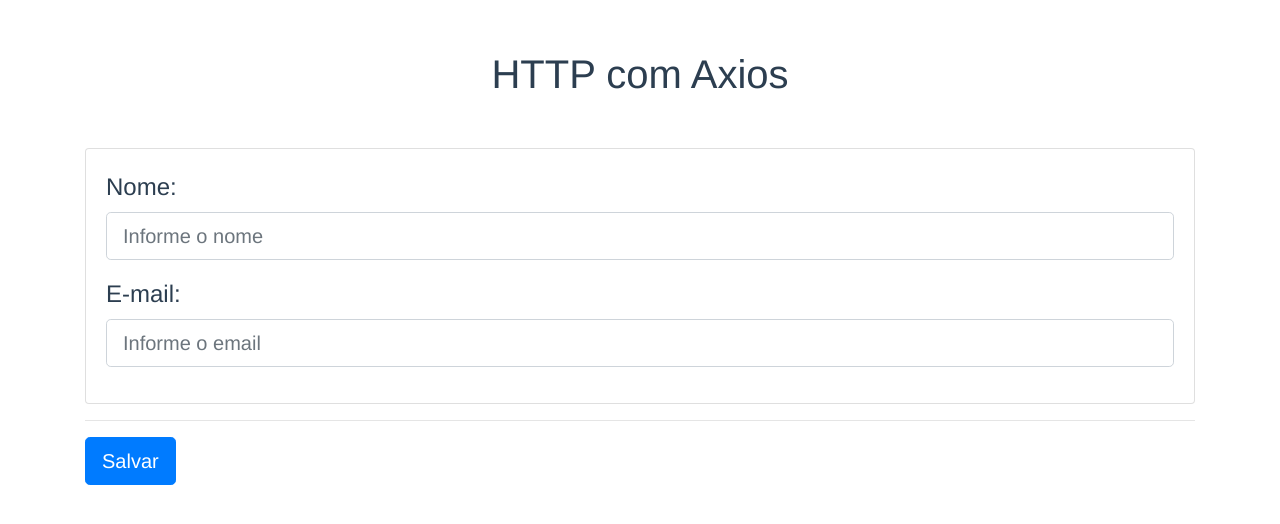
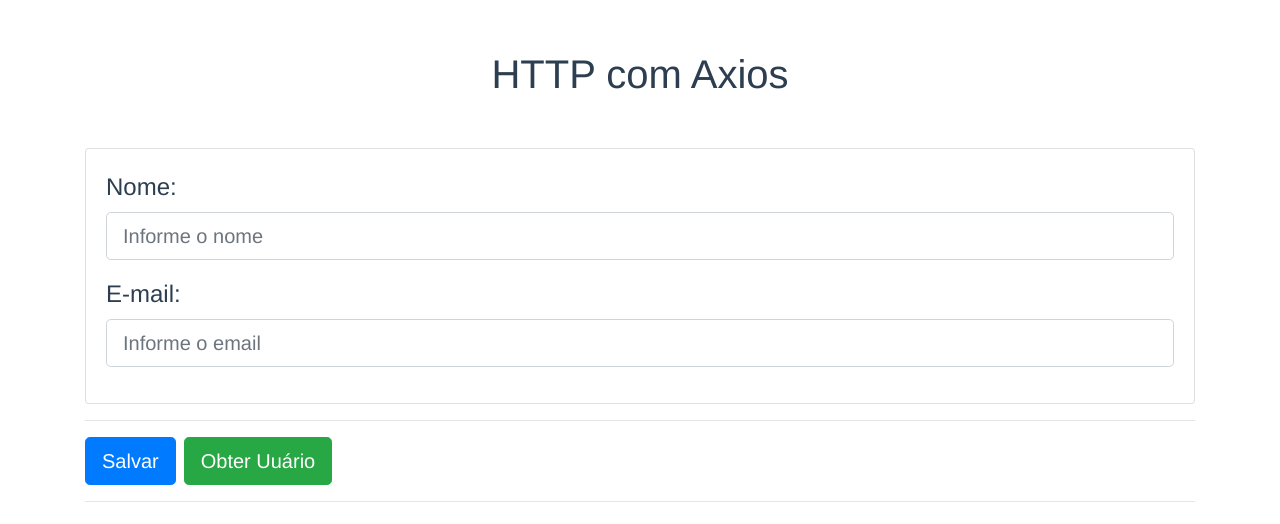
Before and after one commit to CURSOSDEVS/VUE-JS-CONECTANDO-SERVIDOR-VIA-HTTP, a Vue app in the folder http-exercicios/: page / in a window 1280 px wide. Shown: the top 524 px of the page. Built offline with nearby package versions, Linux system fonts and the light colour scheme.

Commit message:
Pegando dados do banco via GET e printando na tela com um v-for

```diff
--- a/http-exercicios/src/App.vue
+++ b/http-exercicios/src/App.vue
@@ -24,6 +24,20 @@
 			variant="primary"
 			size="lg"
 			@click="salvar">Salvar</b-button>
+		<b-button
+			variant="success"
+			size="lg"
+			class="ml-2"
+			@click="obterUsuarios">Obter Uuário</b-button>
+		<hr>
+		<b-list-group>
+			<b-list-group-item
+				v-for="(usuario, i) in usuarios" :key="usuario.i">
+				<span>Usuario: {{usuario.nome}}</span><br>
+				<span>email: {{usuario.email}}</span><br>
+				<span>ID: {{i}}</span><br>
+			</b-list-group-item>
+		</b-list-group>
 	</div>
 </template>
 
@@ -34,7 +48,8 @@
 			usuario:{
 				nome:'',
 				email:''
-			}
+			},
+			usuarios:[]
 		}
 	},
 	methods: {
@@ -43,6 +58,11 @@
 				this.usuario.nome = ''
 				this.usuario.email = ''
 			})
+		},
+		obterUsuarios(){
+			this.$http.get('usuarios.json').then(resp => {
+				this.usuarios = resp.data
+				console.log(this.usuarios) })
 		}
 	},
 	// created(){
```
Also changed, not shown: 1 other file (tests, documents, lock files or other folders).
